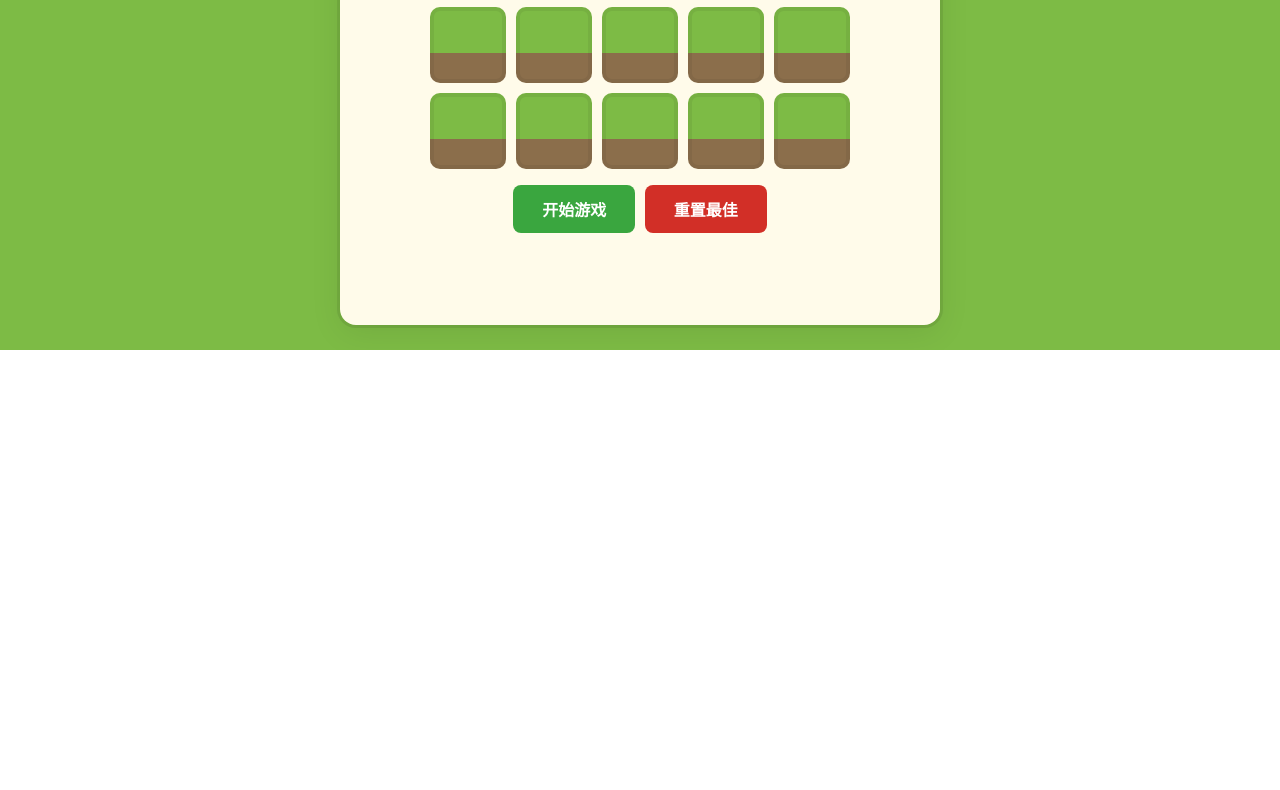
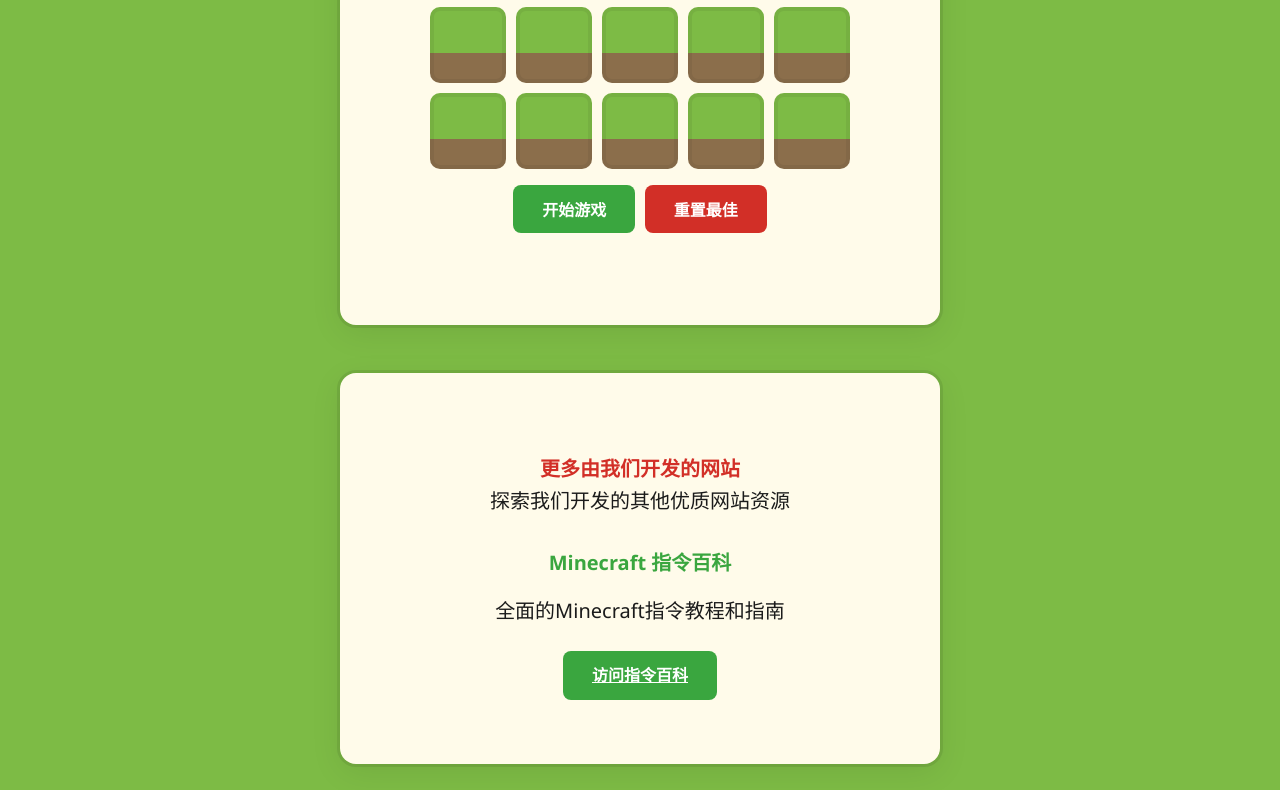
Before and after one commit to CHW-114514/sever-chw-mc-2, a plain HTML site: page index.html in a window 1280 px wide. Shown: the part 2383-3173 px from the top of the page. Before the commit the page ends 2733 px from the top, so only its background shows below. Drawn offline with Linux system fonts and the light colour scheme.

Commit message:
Add files via upload

```diff
--- a/index.html
+++ b/index.html
@@ -131,6 +131,19 @@
       </div>
       <div id="status" class="status" aria-live="polite"></div>
     </section>
+
+    <!-- 更多由我们开发的网站 -->
+    <section class="card" aria-labelledby="more-websites-title">
+      <h2 id="more-websites-title" class="game-title">更多由我们开发的网站</h2>
+      <p>探索我们开发的其他优质网站资源</p>
+      <div style="margin-top: 1.5rem;">
+        <h3 style="color: var(--accent); margin-bottom: 1rem; font-size: 1.25rem;">Minecraft 指令百科</h3>
+        <p style="margin-bottom: 1.5rem;">全面的Minecraft指令教程和指南</p>
+        <a href="https://chw-114514.github.io/mc.command_chw__naull_key_j/" class="btn" target="_blank" rel="noopener noreferrer" aria-label="访问Minecraft指令百科网站">
+          访问指令百科
+        </a>
+      </div>
+    </section>
   </div>
   <script src="data.js"></script>
   <script src="auth.js"></script>
```
Also changed, not shown: 1 other file.
